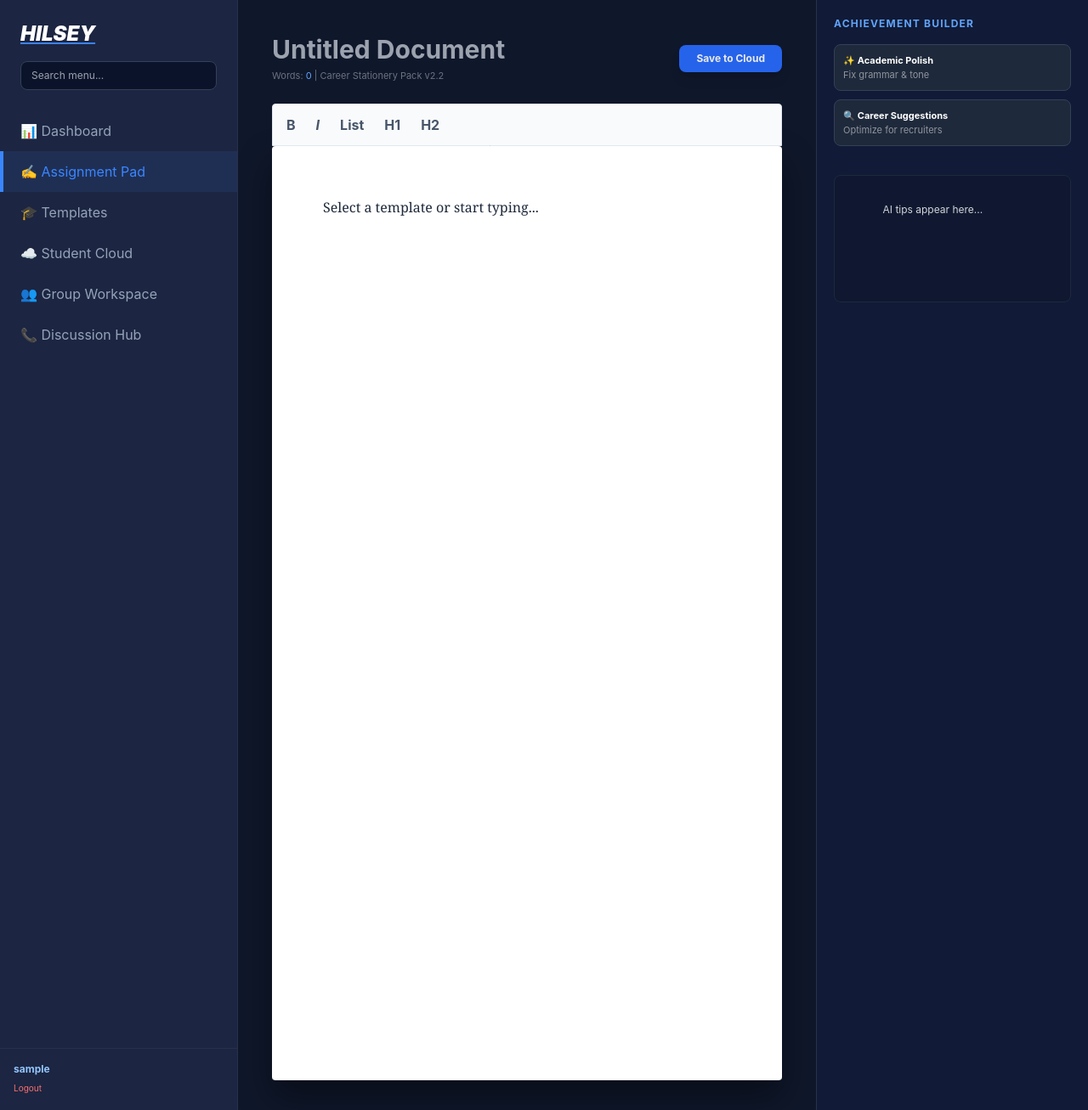
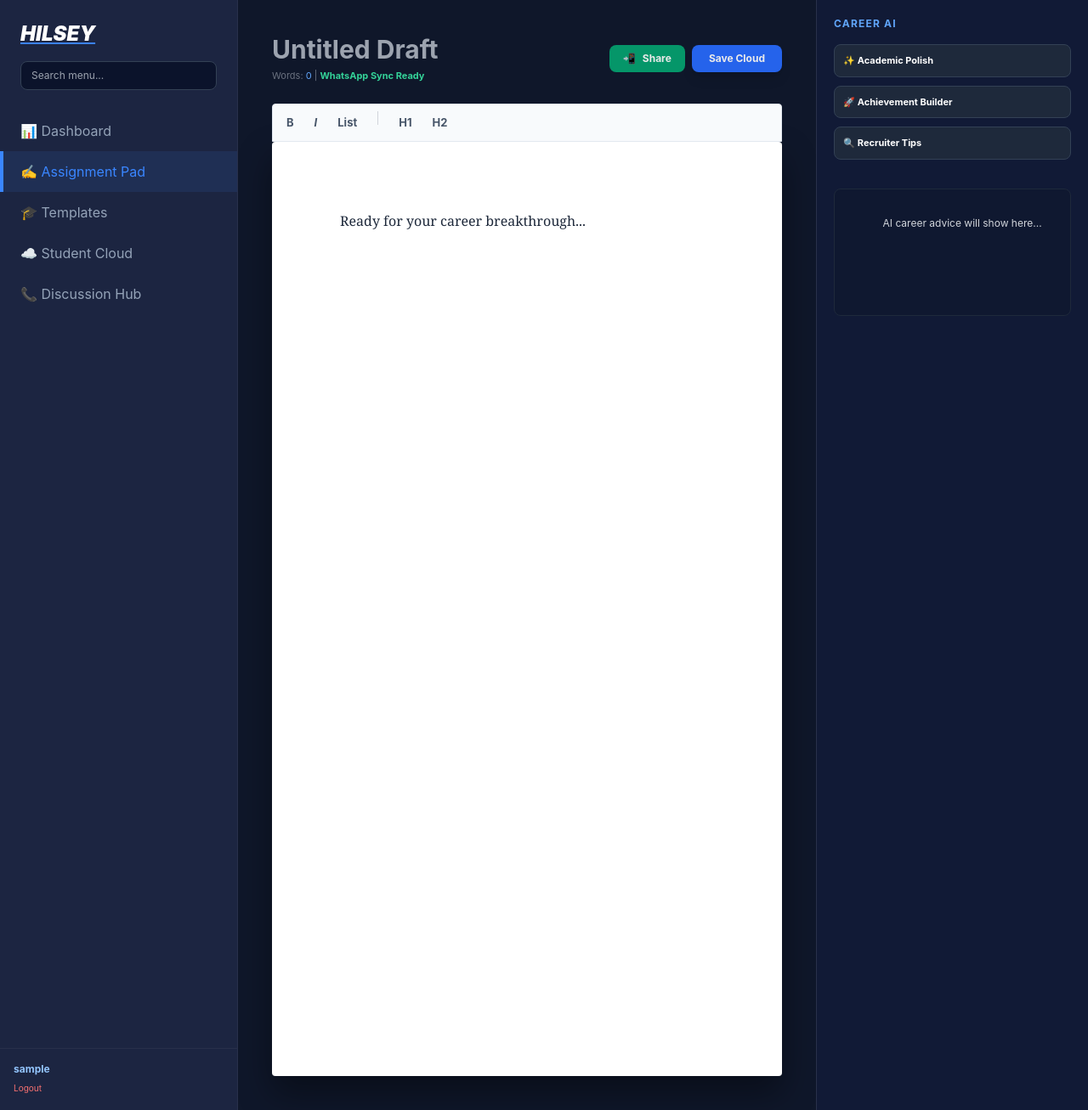
Before and after one commit to hilsey-pro/poulbilliards, a Flask app: page / in a window 1280 px wide. Shown: the whole page at 85% size. Run offline with Flask 3, Linux system fonts and the light colour scheme; the visitor is signed in with stand-in values (Sample User, id 1); some libraries are stand-ins or nearby versions.

Commit message:
Update index.html

```diff
--- a/templates/index.html
+++ b/templates/index.html
@@ -9,18 +9,18 @@
         :root { --bg: #0B132B; --sidebar: #1C2541; --primary: #3A86FF; --text: #EAEAEA; }
         body { background: var(--bg); color: var(--text); display: flex; height: 100vh; overflow: hidden; font-family: 'Inter', sans-serif; }
 
-        /* Sidebar Styles */
+        /* Sidebar */
         .sidebar { width: 280px; background: var(--sidebar); border-right: 1px solid rgba(255,255,255,0.05); display: flex; flex-direction: column; }
         .nav-item { padding: 12px 20px; color: #94a3b8; display: flex; align-items: center; gap: 12px; text-decoration: none; border-left: 4px solid transparent; transition: 0.2s; }
         .nav-item:hover, .active { background: rgba(58, 134, 255, 0.1); color: var(--primary); border-left-color: var(--primary); }
 
-        /* Editor Styles */
+        /* Editor */
         #editor-container { flex: 1; padding: 40px; overflow-y: auto; display: flex; flex-direction: column; align-items: center; background: #0f172a; }
-        #paper { background: white; color: #1e293b; width: 100%; max-width: 850px; min-height: 1100px; padding: 60px; border-radius: 4px; outline: none; box-shadow: 0 20px 40px rgba(0,0,0,0.4); font-family: 'Georgia', serif; line-height: 1.6; }
+        #paper { background: white; color: #1e293b; width: 100%; max-width: 850px; min-height: 1100px; padding: 80px; border-radius: 4px; outline: none; box-shadow: 0 20px 40px rgba(0,0,0,0.4); font-family: 'Georgia', serif; line-height: 1.7; }
 
-        /* Toolbar & UI */
+        /* Toolbar */
         .toolbar { background: #f8fafc; border: 1px solid #e2e8f0; padding: 8px; display: flex; gap: 8px; position: sticky; top: 0; z-index: 10; width: 100%; max-width: 850px; border-radius: 4px 4px 0 0; }
-        .tool-btn { padding: 4px 8px; color: #475569; font-weight: bold; border-radius: 4px; }
+        .tool-btn { padding: 4px 8px; color: #475569; font-weight: bold; border-radius: 4px; font-size: 13px; }
         .tool-btn:hover { background: #e2e8f0; }
 
         .ai-drawer { width: 320px; background: #111a36; border-left: 1px solid rgba(255,255,255,0.1); padding: 20px; overflow-y: auto; }
@@ -33,7 +33,7 @@
         <div class="p-6">
             <h1 class="text-2xl font-black italic text-white underline decoration-blue-500">HILSEY</h1>
             <div class="mt-4">
-                <input type="text" id="global-search" placeholder="Search menu..." onkeyup="performSearch()" class="w-full bg-[#0B132B] border border-slate-700 rounded-lg py-2 px-3 text-xs focus:outline-none focus:border-blue-500">
+                <input type="text" id="global-search" placeholder="Search menu..." onkeyup="performSearch()" class="w-full bg-[#0B132B] border border-slate-700 rounded-lg py-2 px-3 text-xs focus:outline-none focus:border-blue-500 text-white">
             </div>
         </div>
         <nav class="flex-1">
@@ -41,7 +41,6 @@
             <a href="/" class="nav-item active">✍️ Assignment Pad</a>
             <a href="/templates" class="nav-item">🎓 Templates</a>
             <a href="/database" class="nav-item">☁️ Student Cloud</a>
-            <a href="/workspace" class="nav-item">👥 Group Workspace</a>
             <a href="/hub" class="nav-item">📞 Discussion Hub</a>
         </nav>
         <div class="p-4 border-t border-white/5">
@@ -53,36 +52,52 @@
     <div id="editor-container">
         <div class="w-full max-w-[850px] flex justify-between items-center mb-6">
             <div class="flex-1">
-                <input id="doc-title" type="text" placeholder="Untitled Document" class="bg-transparent text-3xl font-bold outline-none border-b border-transparent focus:border-blue-500 transition w-full text-white">
-                <p class="text-[11px] text-gray-500 mt-1">Words: <span id="word-count" class="text-blue-400">0</span> | Career Stationery Pack v2.2</p>
+                <input id="doc-title" type="text" placeholder="Untitled Draft" class="bg-transparent text-3xl font-bold outline-none border-b border-transparent focus:border-blue-500 transition w-full text-white">
+                <p class="text-[11px] text-gray-500 mt-1">Words: <span id="word-count" class="text-blue-400">0</span> | <span class="text-emerald-400 font-bold">WhatsApp Sync Ready</span></p>
             </div>
-            <button onclick="saveWork()" class="bg-blue-600 px-5 py-2 rounded-lg font-bold text-xs hover:bg-blue-500 shadow-lg">Save to Cloud</button>
+            <div class="flex gap-2">
+                <button onclick="shareToWhatsApp()" class="bg-emerald-600 px-4 py-2 rounded-lg font-bold text-xs hover:bg-emerald-500 transition flex items-center gap-2">
+                   <span>📲</span> Share
+                </button>
+                <button onclick="saveWork()" class="bg-blue-600 px-5 py-2 rounded-lg font-bold text-xs hover:bg-blue-500 shadow-lg">Save Cloud</button>
+            </div>
         </div>
 
         <div class="toolbar">
             <button onclick="document.execCommand('bold')" class="tool-btn">B</button>
             <button onclick="document.execCommand('italic')" class="tool-btn italic">I</button>
             <button onclick="document.execCommand('insertUnorderedList')" class="tool-btn">List</button>
+            <div class="w-px h-4 bg-gray-300 mx-2"></div>
             <button onclick="document.execCommand('formatBlock', false, 'h1')" class="tool-btn">H1</button>
             <button onclick="document.execCommand('formatBlock', false, 'h2')" class="tool-btn">H2</button>
         </div>
 
         <div id="paper" contenteditable="true" oninput="updateStats()">
-            <p>Select a template or start typing...</p>
+            <p>Ready for your career breakthrough...</p>
         </div>
     </div>
 
     <div class="ai-drawer">
-        <h3 class="text-xs font-bold text-blue-400 mb-4 uppercase tracking-widest">Achievement Builder</h3>
-        <button onclick="callAI('polish')" class="ai-btn">✨ <b>Academic Polish</b><br><span class="opacity-50">Fix grammar & tone</span></button>
-        <button onclick="callAI('suggest')" class="ai-btn">🔍 <b>Career Suggestions</b><br><span class="opacity-50">Optimize for recruiters</span></button>
+        <h3 class="text-xs font-bold text-blue-400 mb-4 uppercase tracking-widest">Career AI</h3>
+        <button onclick="callAI('polish')" class="ai-btn">✨ <b>Academic Polish</b></button>
+        <button onclick="callAI('achievement')" class="ai-btn">🚀 <b>Achievement Builder</b></button>
+        <button onclick="callAI('suggest')" class="ai-btn">🔍 <b>Recruiter Tips</b></button>
 
         <div id="ai-response" class="mt-6 p-4 bg-slate-900/50 rounded-lg text-xs border border-slate-800 text-gray-300 min-h-[150px] whitespace-pre-wrap">
-            AI tips appear here...
+            AI career advice will show here...
         </div>
     </div>
 
     <script>
+        // 1. WHATSAPP SHARE LOGIC
+        function shareToWhatsApp() {
+            const title = document.getElementById('doc-title').value || "My Document";
+            const content = document.getElementById('paper').innerText;
+            const text = `*${title}* \n\n${content}`;
+            const encodedText = encodeURIComponent(text);
+            window.open(`https://wa.me/?text=${encodedText}`, '_blank');
+        }
+
         function performSearch() {
             let input = document.getElementById('global-search').value.toLowerCase();
             document.querySelectorAll('.nav-item').forEach(item => {
@@ -96,7 +111,6 @@
             document.getElementById('word-count').innerText = words.length;
         }
 
-        // --- TEMPLATE ENGINE ---
         window.onload = function() {
             const urlParams = new URLSearchParams(window.location.search);
             const templateKey = urlParams.get('template');
@@ -104,35 +118,9 @@
             const docTitle = document.getElementById('doc-title');
 
             const templates = {
-                'cv': {
-                    title: "Classic Professional CV",
-                    body: "<h1>CURRICULUM VITAE</h1><hr><p><b>Name:</b> [Name]</p><h3>EDUCATION</h3><p>Details...</p><h3>EXPERIENCE</h3><p>Role details...</p>"
-                },
-                'modern': {
-                    title: "Modern Sidebar CV",
-                    body: `<div style="display:flex; gap:30px;">
-                            <div style="flex:1; background:#f8fafc; padding:20px; border-radius:8px;">
-                                <h3>Contact</h3><p>Email: ...</p>
-                                <h3>Skills</h3><ul><li>Accounting</li><li>Marketing</li></ul>
-                            </div>
-                            <div style="flex:2;">
-                                <h1>[YOUR NAME]</h1>
-                                <p><i>Professional Summary...</i></p>
-                                <hr>
-                                <h3>Professional Experience</h3>
-                                <p><b>Job Title</b> | Company Name</p>
-                                <p>Describe your achievements here...</p>
-                            </div>
-                           </div>`
-                },
-                'resign': {
-                    title: "Professional Resignation Letter",
-                    body: "<h1>RESIGNATION LETTER</h1><p>Dear [Manager Name],</p><p>Please accept this letter as formal notification that I am resigning from my position as [Job Title]. My last day will be [Date].</p><p>Thank you for the opportunity to work at [Company].</p><p>Sincerely,<br>[Your Name]</p>"
-                },
-                'thesis': {
-                    title: "Thesis Blueprint",
-                    body: "<h1>THESIS TITLE</h1><h3>Abstract</h3><p>...</p><h3>Chapter 1: Introduction</h3><p>...</p>"
-                }
+                'cv': { title: "Classic CV", body: "<h1>CV</h1><p>Name: ...</p>" },
+                'modern': { title: "Modern CV", body: "<div style='display:flex;gap:20px;'><div style='flex:1;background:#f8fafc;padding:15px;'>Skills</div><div style='flex:2;'>Experience</div></div>" },
+                'resign': { title: "Resignation", body: "<h1>Resignation</h1><p>Dear Manager...</p>" }
             };
 
             if (templateKey && templates[templateKey]) {
@@ -145,25 +133,25 @@
         async function callAI(mode) {
             const content = document.getElementById('paper').innerText;
             const resBox = document.getElementById('ai-response');
-            resBox.innerText = "Analyzing text...";
+            resBox.innerText = "Processing...";
             const response = await fetch('/ai-assist', {
                 method: 'POST',
                 headers: {'Content-Type': 'application/json'},
                 body: JSON.stringify({mode: mode, content: content})
             });
             const data = await response.json();
-            resBox.innerText = data.success ? data.result : "Error connecting to AI.";
+            resBox.innerText = data.success ? data.result : "AI Error";
         }
 
         async function saveWork() {
             const content = document.getElementById('paper').innerHTML;
             const title = document.getElementById('doc-title').value;
-            const res = await fetch('/save', {
+            await fetch('/save', {
                 method: 'POST',
                 headers: {'Content-Type': 'application/json'},
                 body: JSON.stringify({content: content, title: title})
             });
-            if(res.ok) alert("Document saved to your Student Cloud!");
+            alert("Saved to Student Cloud!");
         }
     </script>
 </body>
```
